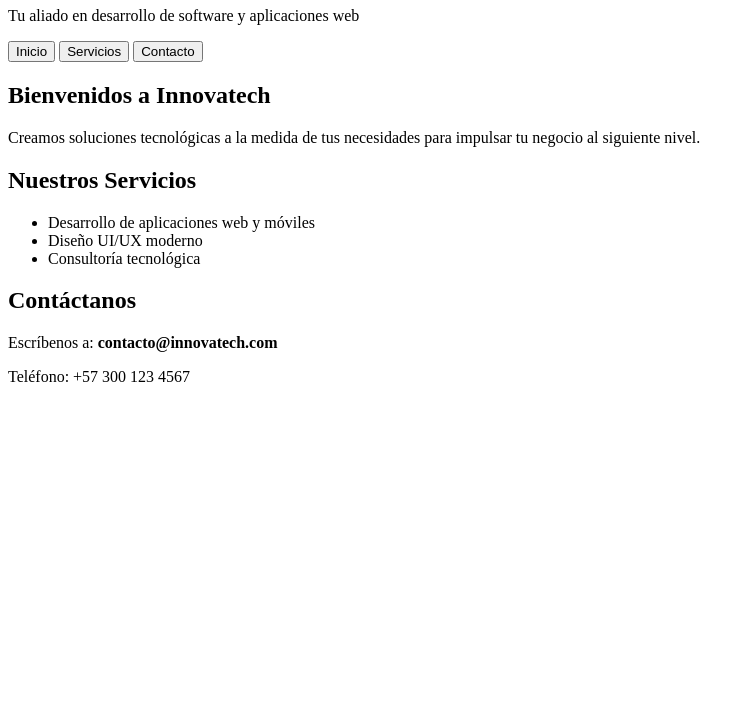
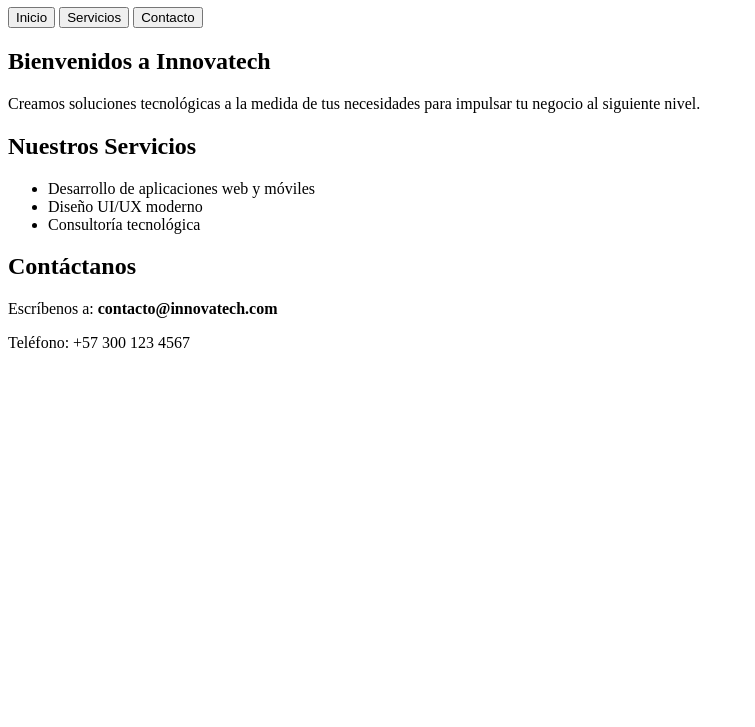
Before and after one commit to anamariaquinteroagudelo-coder/mi-empresa-innovatech, a plain HTML site: page index.html in a window 1280 px wide. Shown: the part 73-800 px from the top of the page, without its empty margins (0-755 px from the left). Drawn offline with Linux system fonts and the light colour scheme.

Commit message:
index.html

```diff
--- a/index.html
+++ b/index.html
@@ -12,7 +12,6 @@
     <!-- Cabecera de la empresa -->
     <header>
         <h1>Innovatech</h1>
-        <p>Tu aliado en desarrollo de software y aplicaciones web</p>
     </header>
 
     <!-- Menú de navegación / Botones -->
```
